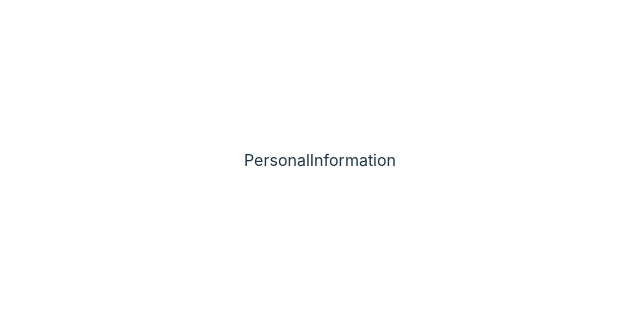
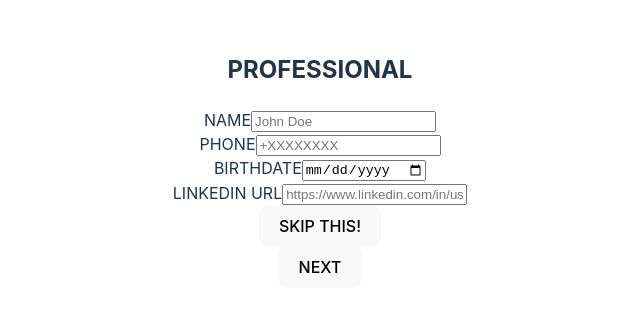
Before and after one commit to kkantaaa/get-that-job-2J3K, a React (Vite) app in the folder client/: page /user/register2 in a window 1280 px wide. Shown: the part 240-552 px from the top of the page, without its empty margins (320-960 px from the left). Built offline with nearby package versions, Linux system fonts and the light colour scheme.

Commit message:
feat: implemented user register 2&3 logic

```diff
--- a/client/src/components/LogInInfo.jsx
+++ b/client/src/components/LogInInfo.jsx
@@ -1,6 +1,5 @@
 import { useState } from "react";
 import { useNavigate } from "react-router-dom";
-import { useAuth } from "../contexts/authentication.jsx";
 
 function LogInInfo () {
   const navigate = useNavigate();
@@ -8,8 +7,6 @@ function LogInInfo () {
   const [email, setEmail] = useState("");
   const [password, setPassword] = useState("");
   const [confirmedPassword, setConfirmedPassword] = useState("");
-
-  // const {register} = useAuth();
 
   const handlerSubmit = (event) => {
     event.preventDefault();
@@ -21,7 +18,6 @@ function LogInInfo () {
         password,
         confirmedPassword,
     };
-    // register(data);
     navigate("/user/register2");
   };
 
--- a/client/src/components/PersonalInformation.jsx
+++ b/client/src/components/PersonalInformation.jsx
@@ -1,8 +1,100 @@
 import { useState } from "react";
+import { useNavigate } from "react-router-dom";
 
+function PersonalInformation() {
+  const navigate = useNavigate();
 
-export function PersonalInformation() {
+  const [name, setName] = useState("");
+  const [phoneNumber, setPhoneNumber] = useState("");
+  const [birthdate, setBirthdate] = useState("");
+  const [linkedInUrl, setLinkedInUrl] = useState("");
+
+  const handlerSkip = (event) =>{
+    event.preventDefault();
+    navigate("/path หน้า job listing")
+  };
+
+  const handlerSubmit = (event) => {
+    event.preventDefault();
+    const data = {
+      name,
+      phoneNumber,
+      birthdate,
+      linkedInUrl,
+    };
+    navigate("/user/register3");
+  };
+
   return (
-    <div>PersonalInformation</div>
-  )
+    <>
+      <form className="personal-info">
+        <div className="input-container">
+          <div className="name-input">
+            <label htmlFor="name">
+              NAME
+              <input
+                id="name"
+                name="name"
+                type="text"
+                placeholder="John Doe"
+                value={name}
+                onChange={(event) => setName(event.target.value)}
+                required
+              />
+            </label>
+          </div>
+          <div className="phone-input">
+            <label>
+              PHONE
+              <input
+                id="phone"
+                name="phone"
+                type="text"
+                placeholder="+XXXXXXXX"
+                value={phoneNumber}
+                onChange={(event) => setPhoneNumber(event.target.value)}
+                required
+              />
+            </label>
+          </div>
+          <div className="birthdate-input">
+            <label>
+              BIRTHDATE
+              <input
+                id="birthdate"
+                name="birthdate"
+                type="date"
+                placeholder="pick a date"
+                value={birthdate}
+                onChange={(event) => setBirthdate(event.target.value)}
+                required
+              />
+            </label>
+          </div>
+          <div className="linkedin-input">
+            <label>
+              LINKEDIN URL
+              <input
+                id="linkedin"
+                name="linkedin"
+                type="text"
+                placeholder="https://www.linkedin.com/in/username"
+                value={linkedInUrl}
+                onChange={(event) => setLinkedInUrl(event.target.value)}
+                required
+              />
+            </label>
+          </div>
+          <div className="skip-button">
+            <button onClick={handlerSkip}>SKIP THIS!</button>
+          </div>
+          <div className="next-button">
+            <button onClick={handlerSubmit}>NEXT</button>
+          </div>
+        </div>
+      </form>
+    </>
+  );
 }
+
+export default PersonalInformation;
--- a/client/src/components/ProfessionalInfo.jsx
+++ b/client/src/components/ProfessionalInfo.jsx
@@ -1,7 +1,92 @@
 import { useState } from "react";
+import { useNavigate } from "react-router-dom";
 
-export function ProfessionalInfo() {
+function ProfessionalInfo() {
+  const navigate = useNavigate();
+
+  const [title, setTitle] = useState("");
+  const [jobExp, setJobExp] = useState("");
+  const [education, setEducation] = useState("");
+
+  const handlerPrevious = (event) =>{
+    event.preventDefault();
+    navigate("/user/register2")
+  };
+
+  const handlerSkip = (event) =>{
+    event.preventDefault();
+    navigate("/path หน้า job listing")
+  };
+
+  const handlerSubmit = (event) => {
+    event.preventDefault();
+    const data = {
+      title,
+      jobExp,
+      education,
+    };
+    navigate("/path หน้า job listing");
+  };
+
   return (
-    <div>ProfessionalInfo</div>
-  )
-};
+    <>
+      <form className="professional-info">
+        <div className="input-container">
+          <div className="title-input">
+            <label htmlFor="title">
+              TITLE
+              <input
+                id="title"
+                name="title"
+                type="text"
+                placeholder="Example: Mechanical administrator"
+                value={title}
+                onChange={(event) => setTitle(event.target.value)}
+                required
+              />
+            </label>
+          </div>
+          <div className="job-exp-input">
+            <label>
+              PROFESSIONAL EXPERIENCE
+              <input
+                id="jobexp"
+                name="jobexp"
+                type="text"
+                placeholder="Worked 6 years in a bitcoin farm until I decided to change my life..."
+                value={jobExp}
+                onChange={(event) => setJobExp(event.target.value)}
+                required
+              />
+            </label>
+          </div>
+          <div className="education-input">
+            <label>
+              EDUCATION
+              <input
+                id="education"
+                name="education"
+                type="text"
+                placeholder="Major in life experiences with a PHD in procrastination"
+                value={education}
+                onChange={(event) => setEducation(event.target.value)}
+                required
+              />
+            </label>
+          </div>
+          <div className="previous-button">
+            <button onClick={handlerPrevious}>PREVIOUS</button>
+          </div>
+          <div className="skip-button">
+            <button onClick={handlerSkip}>SKIP THIS!</button>
+          </div>
+          <div className="next-button">
+            <button onClick={handlerSubmit}>NEXT</button>
+          </div>
+        </div>
+      </form>
+    </>
+  );
+}
+
+export default ProfessionalInfo;
--- a/client/src/pages/UserRegisterPage2.jsx
+++ b/client/src/pages/UserRegisterPage2.jsx
@@ -1,9 +1,10 @@
 import React from 'react';
-import { PersonalInformation } from '../components/PersonalInformation.jsx';
+import PersonalInformation  from '../components/PersonalInformation.jsx';
 
 function UserRegisterPage2() {
   return (
-    <div><PersonalInformation/></div>
+    <><h2>PROFESSIONAL</h2>
+    <div><PersonalInformation /></div></>
   )
 }
 
--- a/client/src/pages/UserRegisterPage3.jsx
+++ b/client/src/pages/UserRegisterPage3.jsx
@@ -1,10 +1,9 @@
-import {ProfessionalInfo} from "../components/ProfessionalInfo.jsx";
-
+import ProfessionalInfo from "../components/ProfessionalInfo.jsx";
 import React from 'react'
 
 function UserRegisterPage3() {
   return (
-    <div><ProfessionalInfo/></div>
+    <><h2>PROFESSIONAL</h2><div><ProfessionalInfo /></div></>
   )
 }
 
```
